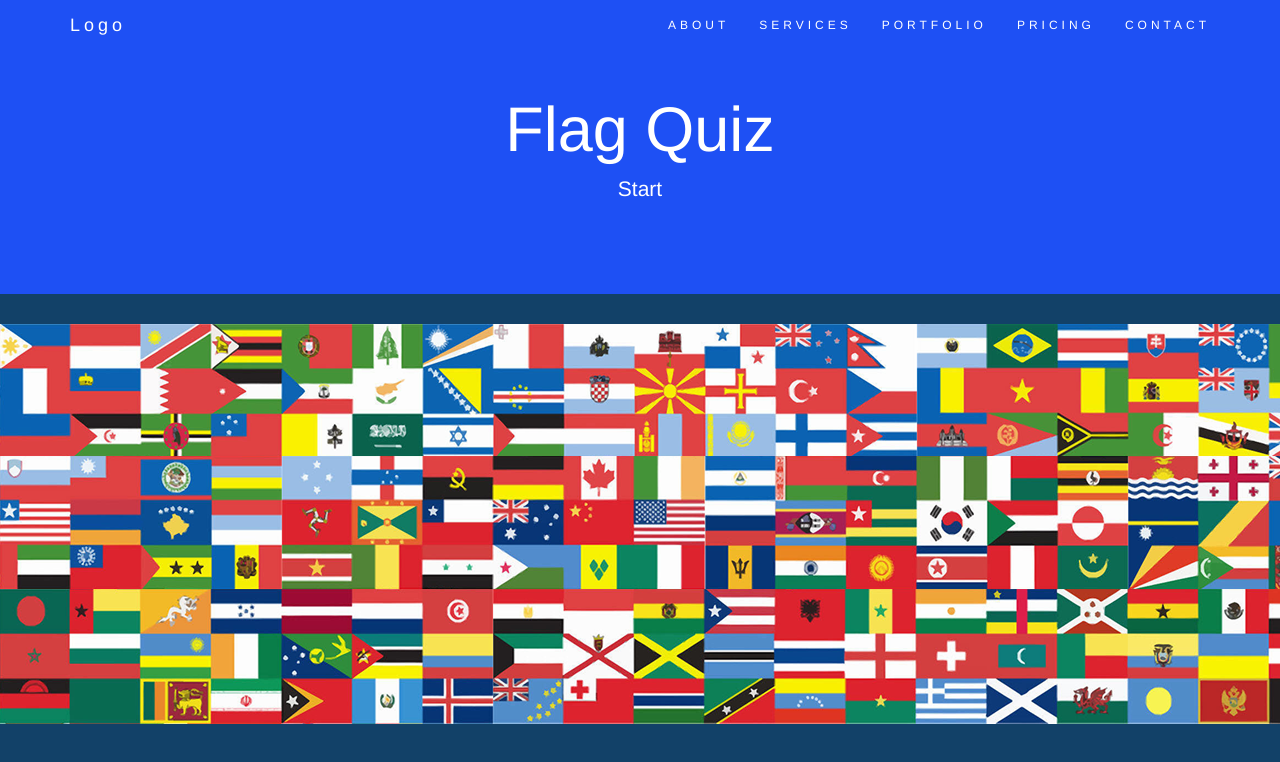
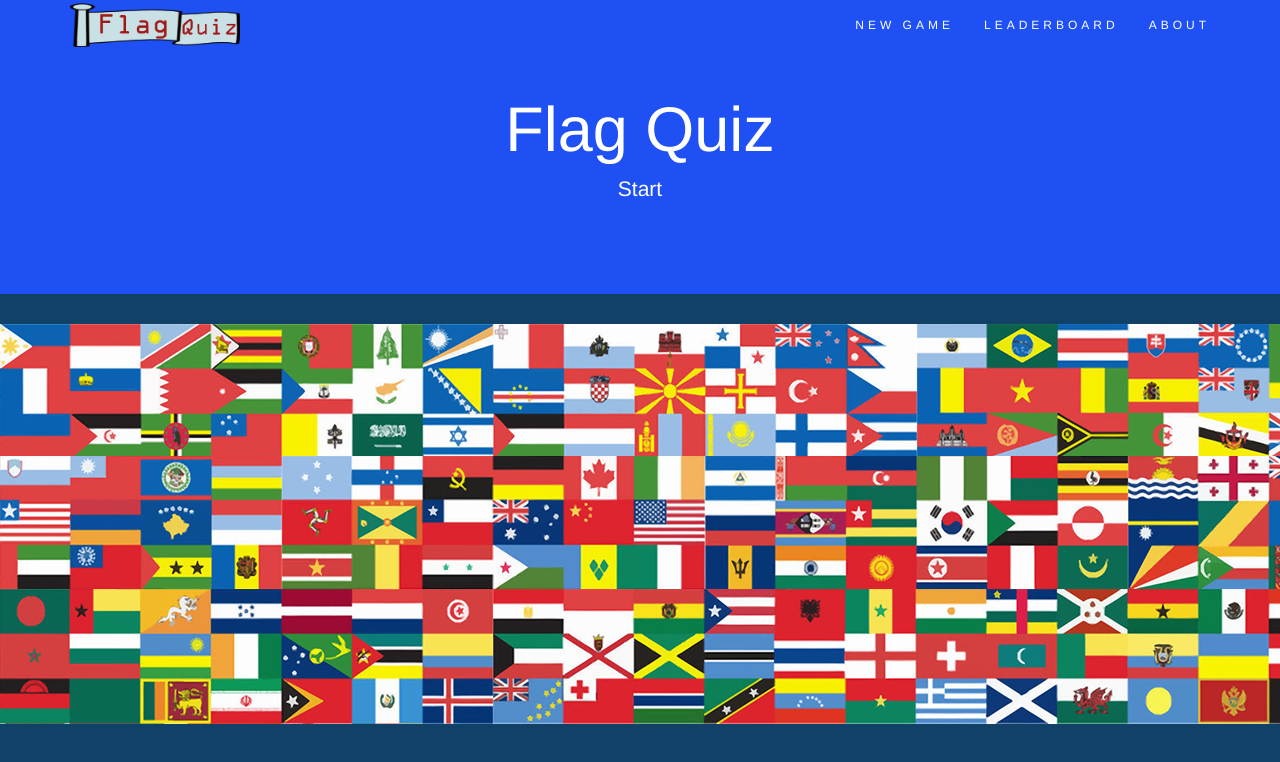
Before and after one commit to rjhunter3/TheFlagQuiz, a plain HTML site: page index.html in a window 1280 px wide. Drawn offline with nearby package versions, Linux system fonts and the light colour scheme.

Commit message:
Navbar and Logo designed
Could redesign logo if needed, now need to implement JS to add the game

```diff
--- a/index.html
+++ b/index.html
@@ -14,20 +14,22 @@
  <nav class="navbar navbar-default navbar-fixed-top">
   <div class="container">
     <div class="navbar-header">
+      <img src="flagquiz5.png" width="169.8" height="50">
       <button type="button" class="navbar-toggle" data-toggle="collapse" data-target="#myNavbar">
         <span class="icon-bar"></span>
         <span class="icon-bar"></span>
         <span class="icon-bar"></span>
       </button>
-      <a class="navbar-brand" href="#">Logo</a>
+      <!--<a class="navbar-brand"> <img src="flagquiz4.png" width="169.8" height="43"> </a>-->
     </div>
     <div class="collapse navbar-collapse" id="myNavbar">
       <ul class="nav navbar-nav navbar-right">
+        <li><a href="#new game">NEW GAME</a></li>
+        <li><a href="#services">LEADERBOARD</a></li>
         <li><a href="#about">ABOUT</a></li>
-        <li><a href="#services">SERVICES</a></li>
-        <li><a href="#portfolio">PORTFOLIO</a></li>
+        <!--<li><a href="#portfolio">PORTFOLIO</a></li>
         <li><a href="#pricing">PRICING</a></li>
-        <li><a href="#contact">CONTACT</a></li>
+        <li><a href="#contact">CONTACT</a></li>-->
       </ul>
     </div>
   </div>
--- a/style.css
+++ b/style.css
@@ -64,7 +64,9 @@ div.jumbotron {
   border-color: transparent;
   color: #fff !important;
 }
-
+.navbar-brand{
+    line-height: 0px !important;
+}
 
 
 
```
Also changed, not shown: flagQuiz5.png (added).
